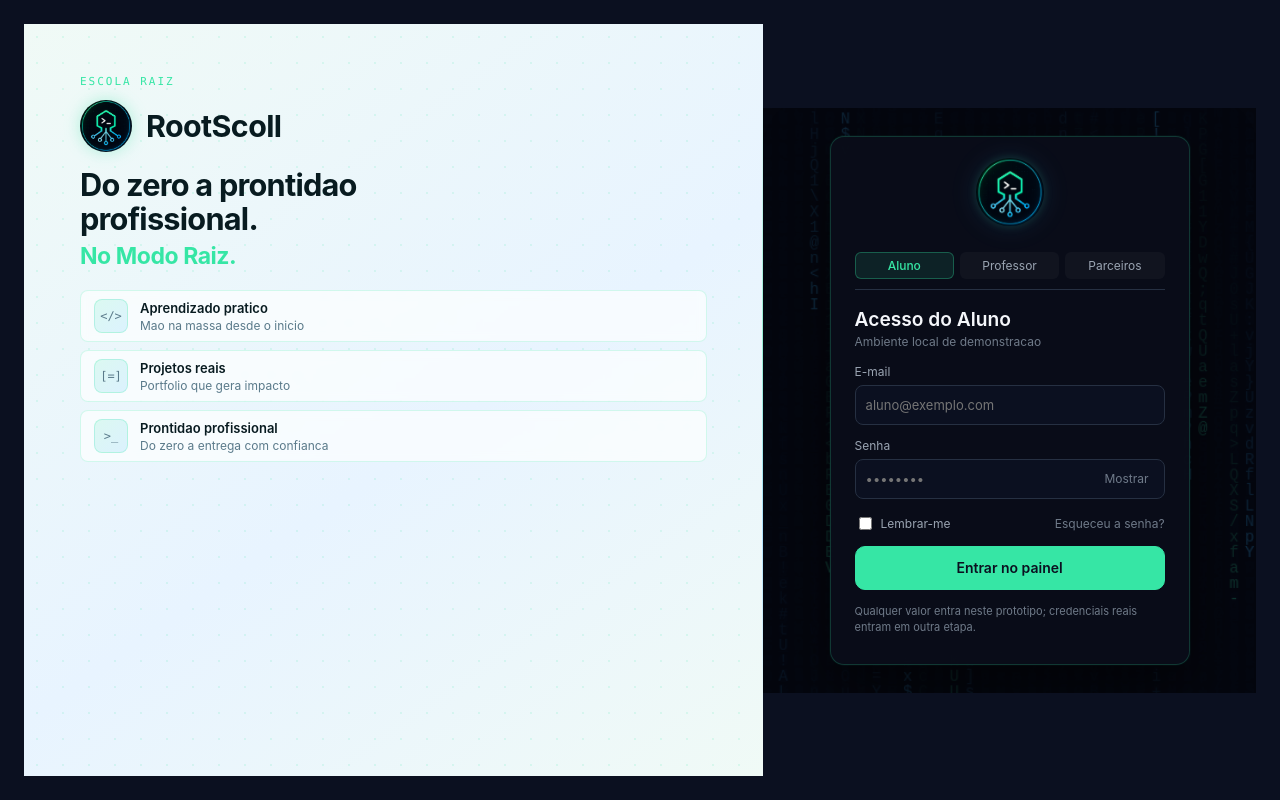
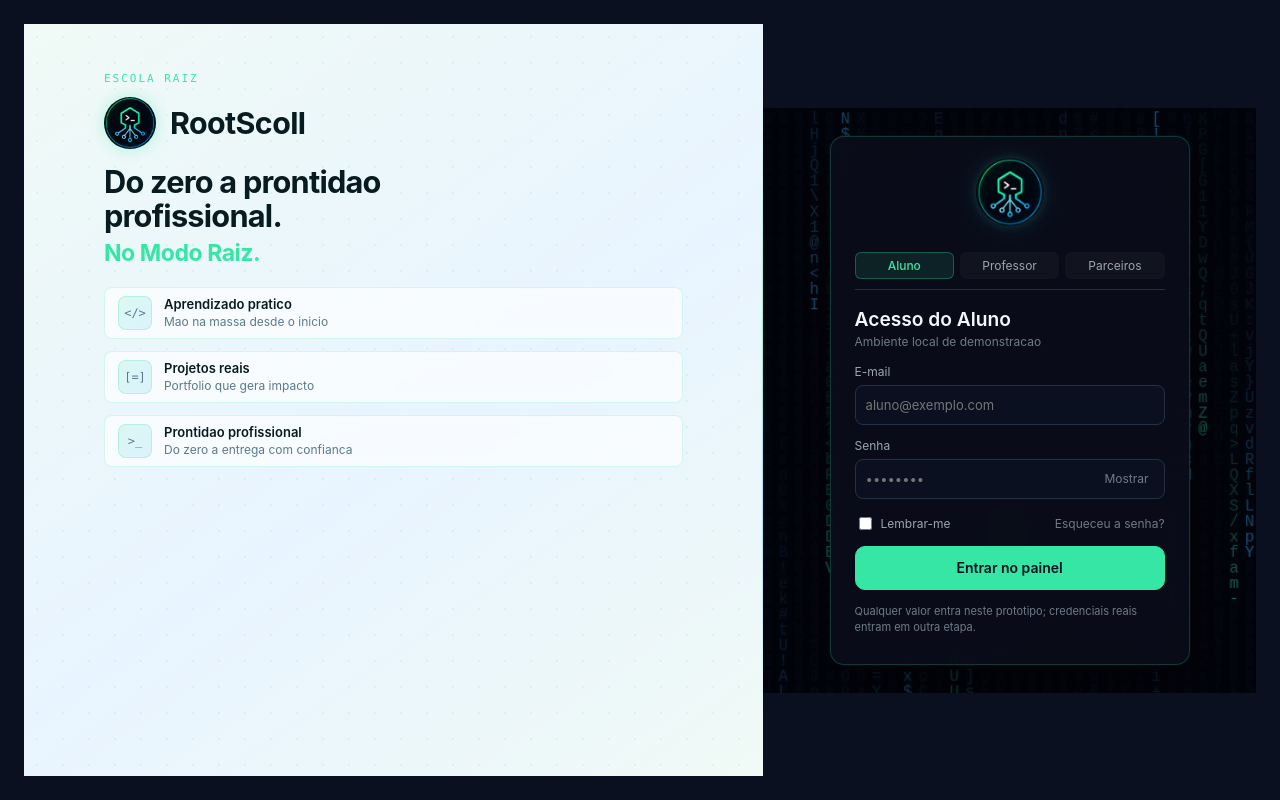
Before and after one commit to reinaldogramachof-hash/RootScoll, a React (Vite) app in the folder apps/web/: page / in a window 1280 px wide. Built offline with nearby package versions, Linux system fonts and the light colour scheme.

Commit message:
style(ui): otimiza espacamento e densidade da chuva de codigos na tela de login

```diff
--- a/apps/web/src/styles/app.css
+++ b/apps/web/src/styles/app.css
@@ -1073,7 +1073,7 @@ body {
   flex-direction: column;
   justify-content: center;
   height: 100%;
-  padding: 40px 56px;
+  padding: 48px 80px;
   background: linear-gradient(145deg, #f0faf6 0%, #e8f4ff 55%, #f0faf6 100%);
   overflow-y: auto;
   overflow-x: hidden;
@@ -1165,7 +1165,9 @@ body {
   padding: 0;
   display: flex;
   flex-direction: column;
-  gap: 8px;
+  gap: 12px;
+  width: 100%;
+  max-width: 580px;
 }
 
 .login-welcome__feature-item {
@@ -1287,7 +1289,7 @@ body {
   display: block;
   z-index: 1;
   pointer-events: none;
-  opacity: 0.2;
+  opacity: 0.45;
 }
 
 /* ============================================================
```
